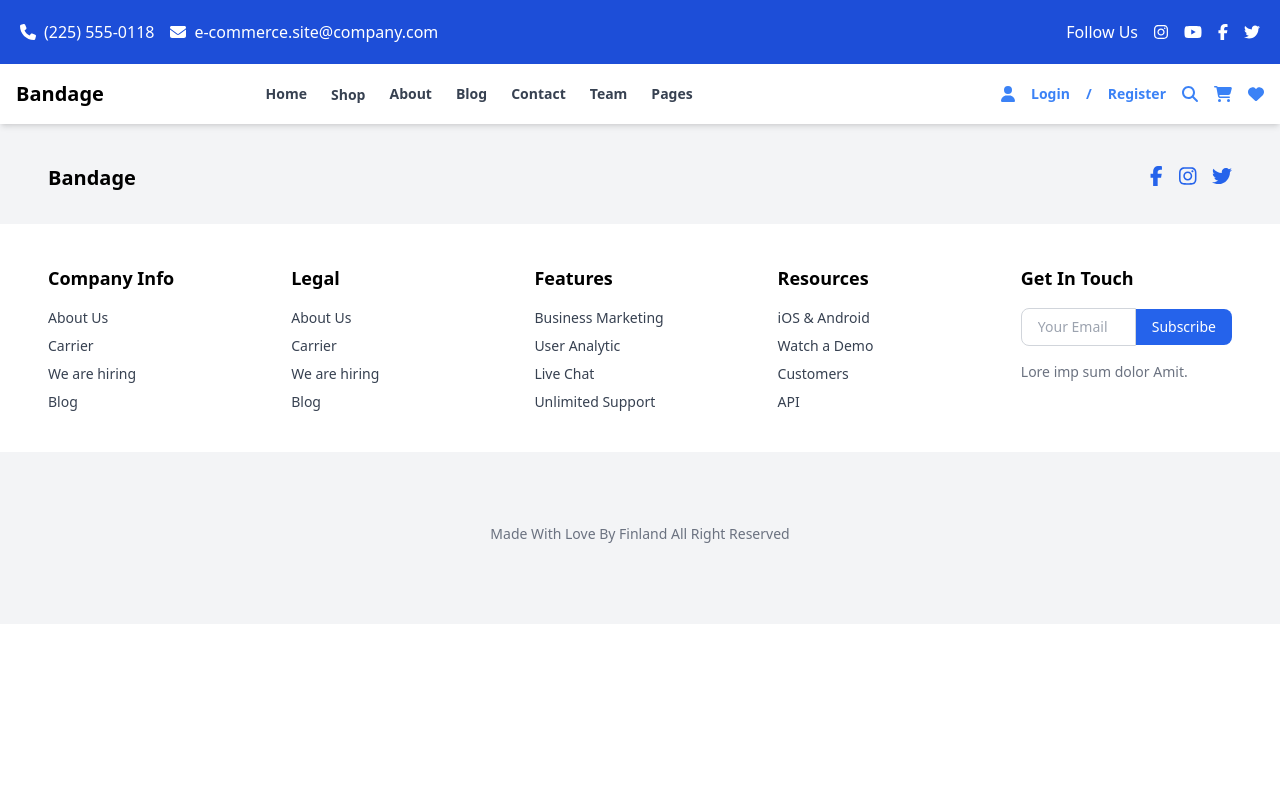
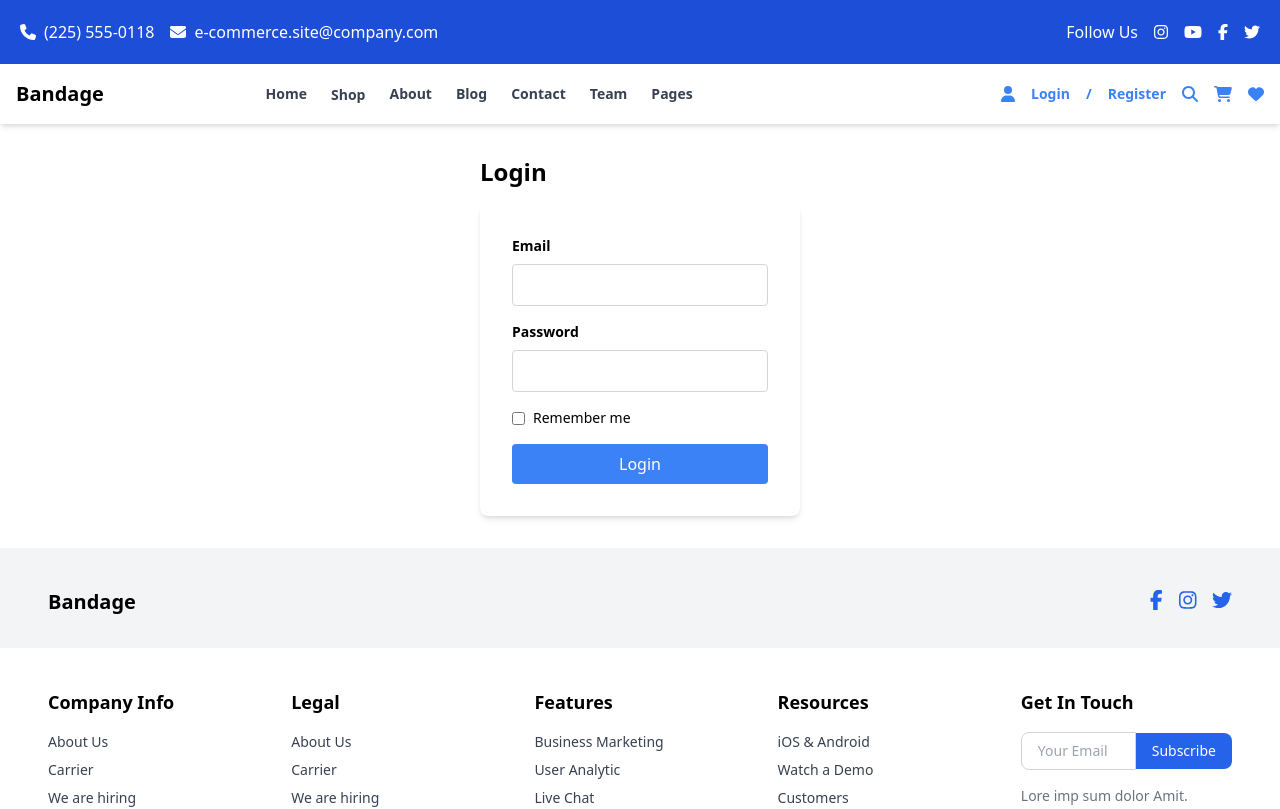
Before and after one commit to OrhanKal/e-commerce, a React app in the folder e-commerce/: page /login in a window 1280 px wide. Shown: the top 809 px of the page. Built offline with nearby package versions, Linux system fonts and the light colour scheme; the HTML template or start-up script is replaced by a standard one.

Commit message:
import toaster to loginpage

```diff
--- a/e-commerce/package.json
+++ b/e-commerce/package.json
@@ -15,6 +15,7 @@
     "@fortawesome/react-fontawesome": "^0.2.2",
     "autoprefixer": "^10.4.20",
     "axios": "^1.7.7",
+    "md5": "^2.3.0",
     "postcss": "^8.4.47",
     "react": "^18.3.1",
     "react-dom": "^18.3.1",
@@ -22,7 +23,7 @@
     "react-redux": "^9.1.2",
     "react-router": "^6.27.0",
     "react-router-dom": "^5.3.4",
-    "react-toastify": "^10.0.5",
+    "react-toastify": "^10.0.6",
     "redux": "^5.0.1",
     "redux-logger": "^3.0.6",
     "redux-thunk": "^3.1.0",
--- a/e-commerce/src/App.jsx
+++ b/e-commerce/src/App.jsx
@@ -9,6 +9,8 @@ import ContactPage from './pages/ContactPage';
 import TeamPage from './pages/TeamPage';
 import AboutUsPage from './pages/AboutUsPage';
 import SignUpPage from './pages/SignUpPage';
+import LoginPage from './pages/LoginPage';
+import { ToastContainer } from 'react-toastify';
 
 function App() {
   return (
@@ -23,10 +25,12 @@ function App() {
           <Route path="/team" component={TeamPage} />
           <Route path="/about" component={AboutUsPage} />
           <Route path="/signup" component={SignUpPage} />
+          <Route path="/login" component={LoginPage} />
           {/* Diğer sayfalar buraya eklenebilir */}
         </Switch>
       </PageContent>
       <Footer />
+      <ToastContainer />
     </Router>
   );
 }
--- a/e-commerce/src/layout/Header.jsx
+++ b/e-commerce/src/layout/Header.jsx
@@ -1,12 +1,16 @@
+// src/layout/Header.jsx
 import { FontAwesomeIcon } from '@fortawesome/react-fontawesome';
 import { faUser, faSearch, faShoppingCart, faBars, faPhone, faEnvelope, faHeart } from '@fortawesome/free-solid-svg-icons';
 import { faFacebookF, faInstagram, faTwitter, faYoutube } from '@fortawesome/free-brands-svg-icons';
 import { useState, useEffect } from 'react';
 import { Link } from 'react-router-dom';
+import { useSelector } from 'react-redux';
 
 const Header = () => {
   const [menuOpen, setMenuOpen] = useState(false);
   const [dropdownOpen, setDropdownOpen] = useState(false);
+
+  const user = useSelector((state) => state.client.user); // Redux'tan user bilgisini alıyoruz
 
   const toggleMenu = () => {
     setMenuOpen(!menuOpen);
@@ -14,10 +18,7 @@ const Header = () => {
 
   const toggleDropdown = (e) => {
     e.stopPropagation();
-    setDropdownOpen((prev) => {
-      console.log('Dropdown durumu:', !prev);
-      return !prev;
-    });
+    setDropdownOpen((prev) => !prev);
   };
 
   useEffect(() => {
@@ -105,15 +106,28 @@ const Header = () => {
               <Link to="/team" className="text-sm font-bold text-gray-700 hover:text-gray-900">Team</Link>
               <Link to="/pages" className="text-sm font-bold text-gray-700 hover:text-gray-900">Pages</Link>
             </nav>
+
             <div className="hidden md:flex items-center space-x-4">
+              {user.email ? (
+                // Kullanıcı giriş yapmışsa profil resmini ve e-posta adresini gösteriyoruz
+                <div className="flex items-center space-x-2">
+                  <img src={user.avatar} alt="User Avatar" className="w-8 h-8 rounded-full" />
+                  <span className="text-sm font-bold text-gray-700">{user.email}</span>
+                </div>
+              ) : (
+                // Kullanıcı giriş yapmamışsa Login ve Register bağlantılarını gösteriyoruz
+                <>
                   <FontAwesomeIcon icon={faUser} className="text-blue-500" />
                   <Link to="/login" className="text-sm font-bold text-blue-500 hover:text-blue-800">Login</Link>
                   <span className="text-sm font-bold text-blue-500">/</span>
                   <Link to="/signup" className="text-sm font-bold text-blue-500 hover:text-blue-800">Register</Link>
+                </>
+              )}
               <FontAwesomeIcon icon={faSearch} className="text-blue-500 ml-4" />
               <FontAwesomeIcon icon={faShoppingCart} className="text-blue-500" />
               <FontAwesomeIcon icon={faHeart} className="text-blue-500" />
             </div>
+
             <button onClick={toggleMenu} className="md:hidden">
               <FontAwesomeIcon icon={faBars} className="text-gray-700" />
             </button>
@@ -129,14 +143,12 @@ const Header = () => {
           <Link to="/pricing" className="text-lg text-gray-700 hover:text-gray-900" onClick={toggleMenu}>Pricing</Link>
           <Link to="/contact" className="text-lg text-gray-700 hover:text-gray-900" onClick={toggleMenu}>Contact</Link>
           <Link to="/team" className="text-lg text-gray-700 hover:text-gray-900" onClick={toggleMenu}>Team</Link>
-    {/* Login ve Register Linkleri Mobil Menüde */}
           <div className="flex items-center space-x-2 mt-4">
             <FontAwesomeIcon icon={faUser} className="text-blue-600" />
             <Link to="/login" className="text-lg text-blue-600 hover:text-blue-800" onClick={toggleMenu}>Login</Link>
             <span className="text-lg text-blue-600">/</span>
             <Link to="/signup" className="text-lg text-blue-600 hover:text-blue-800" onClick={toggleMenu}>Register</Link>
           </div>
-    {/* Alt Menü İkonları */}
           <div className="flex flex-col items-center space-y-4 mt-8">
             <FontAwesomeIcon icon={faSearch} className="text-blue-500" />
             <FontAwesomeIcon icon={faShoppingCart} className="text-blue-500" />
--- a/e-commerce/src/main.jsx
+++ b/e-commerce/src/main.jsx
@@ -4,6 +4,7 @@ import { Provider } from 'react-redux';
 import store from './redux/store'; // Redux store import
 import App from './App.jsx'
 import './index.css'
+import 'react-toastify/dist/ReactToastify.css';
 
 createRoot(document.getElementById('root')).render(
   <StrictMode>
--- /dev/null
+++ b/e-commerce/src/pages/LoginPage.jsx
@@ -0,0 +1,73 @@
+// src/pages/LoginPage.jsx
+import React from 'react';
+import { useForm } from 'react-hook-form';
+import { useDispatch } from 'react-redux';
+import { useHistory, useLocation } from 'react-router-dom';
+import { loginUser } from '../redux/actions/authActions';
+
+const LoginPage = () => {
+  const { register, handleSubmit, formState: { errors } } = useForm();
+  const dispatch = useDispatch();
+  const history = useHistory();
+  const location = useLocation();
+
+  const onSubmit = async (data) => {
+    const success = await dispatch(loginUser(data));
+    if (success) {
+      const { from } = location.state || { from: { pathname: "/" } };
+      history.replace(from); // Önceki sayfaya veya ana sayfaya yönlendir
+    }
+  };
+
+  return (
+    <div className="container mx-auto p-8 max-w-96">
+      <h1 className="text-2xl font-bold mb-4">Login</h1>
+      <form onSubmit={handleSubmit(onSubmit)} className="bg-white p-8 rounded-lg shadow-md">
+        <div className="mb-4">
+          <label className="block text-sm font-bold mb-2">Email</label>
+          <input
+            {...register("email", {
+              required: "Email is required",
+              pattern: {
+                value: /^\S+@\S+$/i,
+                message: "Invalid email address"
+              }
+            })}
+            className="border border-gray-300 p-2 w-full rounded"
+          />
+          {errors.email && <p className="text-red-500 text-sm">{errors.email.message}</p>}
+        </div>
+
+        <div className="mb-4">
+          <label className="block text-sm font-bold mb-2">Password</label>
+          <input
+            type="password"
+            {...register("password", {
+              required: "Password is required"
+            })}
+            className="border border-gray-300 p-2 w-full rounded"
+          />
+          {errors.password && <p className="text-red-500 text-sm">{errors.password.message}</p>}
+        </div>
+
+        <div className="mb-4 flex items-center">
+          <input
+            type="checkbox"
+            {...register("rememberMe")}
+            className="mr-2"
+          />
+          <label className="text-sm">Remember me</label>
+        </div>
+
+        <button
+          type="submit"
+          className="w-full py-2 px-4 rounded bg-blue-500 hover:bg-blue-600 text-white transition-all duration-300"
+        >
+          Login
+        </button>
+      </form>
+    </div>
+  );
+};
+
+export default LoginPage;
--- a/e-commerce/src/pages/SignUpPage.jsx
+++ b/e-commerce/src/pages/SignUpPage.jsx
@@ -69,7 +69,7 @@ const SignUpPage = () => {
   };
 
   return (
-    <div className="container mx-auto p-8">
+    <div className="container mx-auto p-8 max-w-96">
       <h1 className="text-2xl font-bold mb-4">Sign Up</h1>
       <form onSubmit={handleSubmit(onSubmit)} className="bg-white p-8 rounded-lg shadow-md">
         <div className="mb-4">
--- /dev/null
+++ b/e-commerce/src/redux/actions/authActions.js
@@ -0,0 +1,33 @@
+// src/redux/actions/authActions.js
+import axios from 'axios';
+import { setUser } from '../reducers/clientReducer';
+import { toast } from 'react-toastify'; // Toast import edildi
+import md5 from 'md5';
+
+export const loginUser = (data) => async (dispatch) => {
+  try {
+    const response = await axios.post('/login', {
+      email: data.email,
+      password: data.password,
+    });
+
+    if (response.status === 200) {
+      const { token, user } = response.data;
+      const emailHash = md5(user.email.trim().toLowerCase());
+      const gravatarUrl = `https://www.gravatar.com/avatar/${emailHash}`;
+
+      dispatch(setUser({ ...user, avatar: gravatarUrl }));
+
+      if (data.rememberMe) {
+        localStorage.setItem('token', token);
+      } else {
+        sessionStorage.setItem('token', token);
+      }
+
+      return true;
+    }
+  } catch (error) {
+    toast.error('Login failed. Please check your credentials.');
+    return false;
+  }
+};
--- a/e-commerce/src/redux/reducers/clientReducer.js
+++ b/e-commerce/src/redux/reducers/clientReducer.js
@@ -22,5 +22,5 @@ const initialState = {
         return state;
     }
   };
-
+  export const setUser = (user) => ({ type: 'SET_USER', payload: user });
   export default clientReducer;
```
Also changed, not shown: 1 other file (tests, documents, lock files or other folders). Lines whose indentation alone changed are shown as unchanged.
